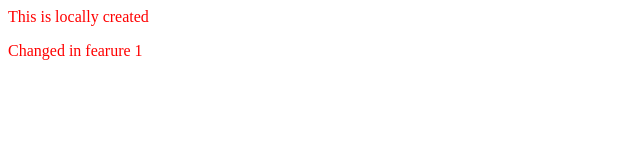
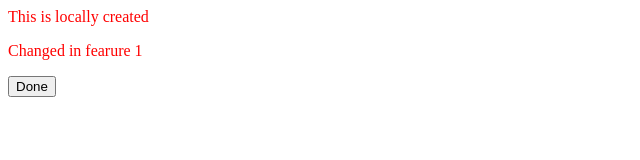
Before and after one commit to Babu-Kottacheruvu/LocalRepo, a plain HTML site: page index.html in a window 1280 px wide. Shown: the whole page, without its empty margins (0-640 px from the left). Drawn offline with Linux system fonts and the light colour scheme.

Commit message:
added a Done btn

```diff
--- a/index.html
+++ b/index.html
@@ -8,5 +8,6 @@
 <body>
     <p>This is locally created</p>
     <p>Changed in fearure 1</p>
+    <button>Done</button>
 </body>
 </html>
```
